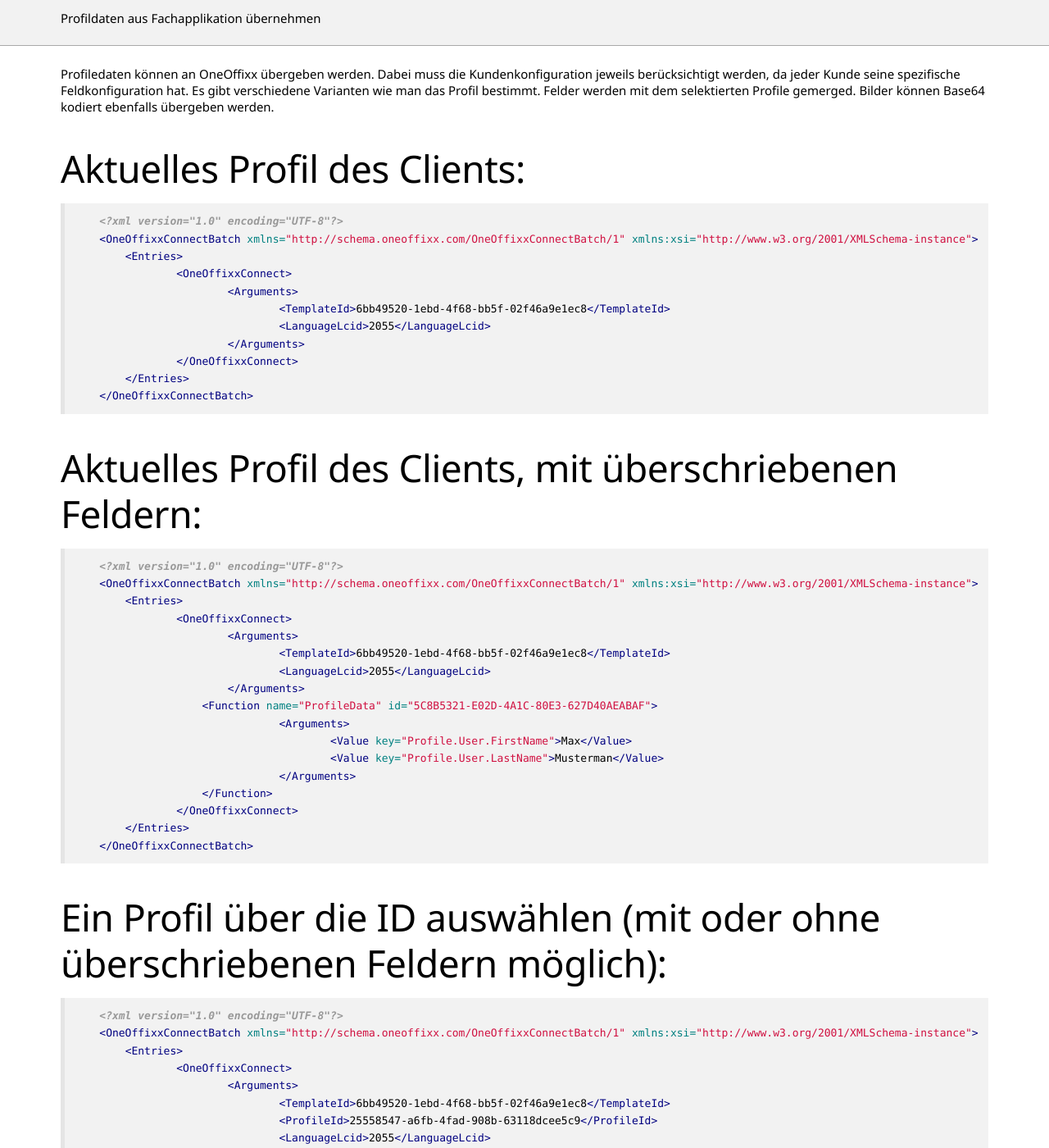
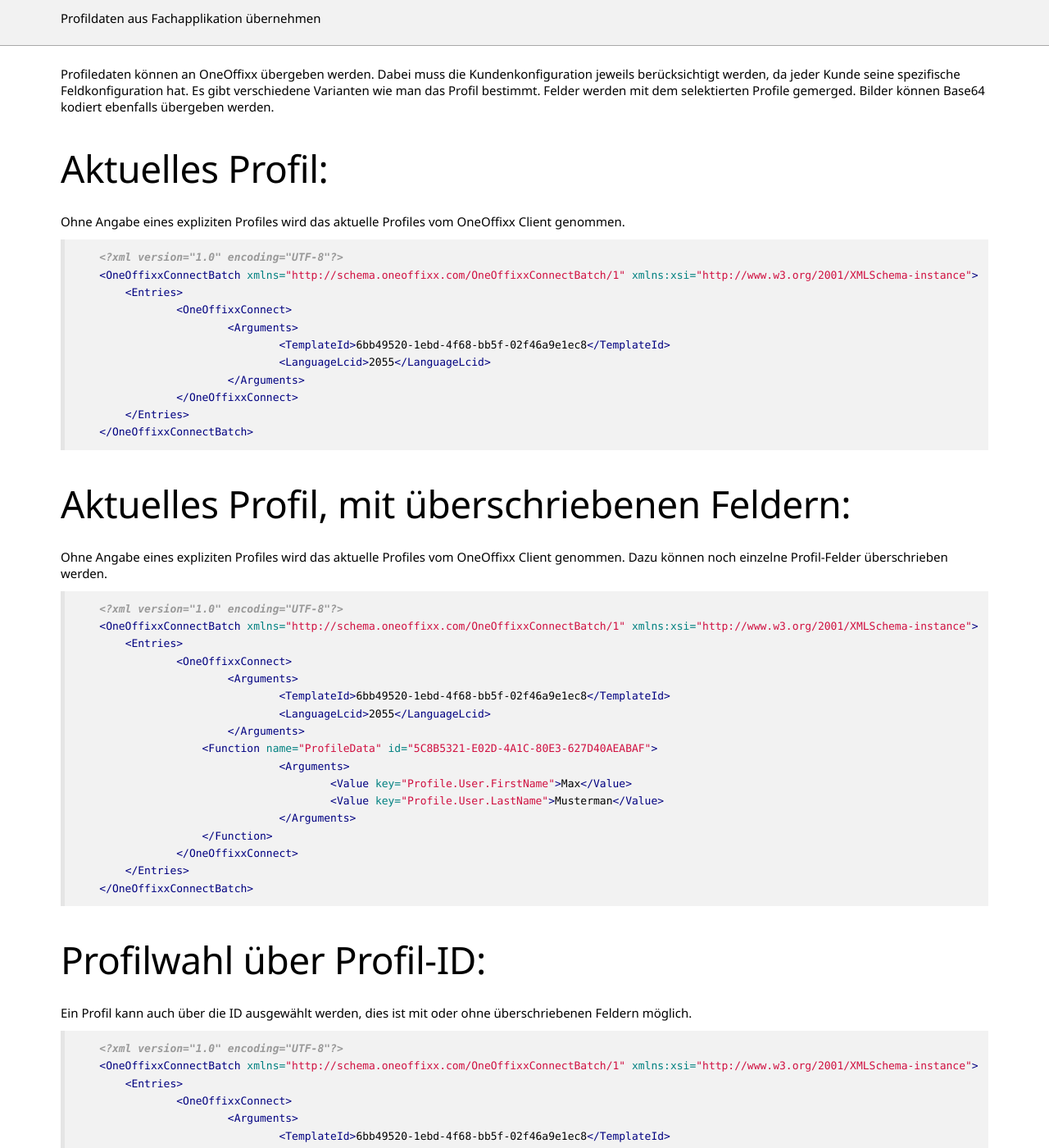
Before and after one commit to primesoft-group/oneoffixx-docs, a Jekyll site: the page built from _pages/connect/de/usecases-profiledata.md, in a window 1280 px wide and 1400 px high, scrolled down 248 px. Shown: the whole window at 82% size. Built offline with Jekyll 4.4.1, drawn with Linux system fonts in a browser that asks for light colours; nearby versions of some CDN libraries; some web fonts are replaced; some of the changed text lies outside the part shown.

Commit message:
Update usecases-profiledata.md

````diff
--- a/_pages/connect/de/usecases-profiledata.md
+++ b/_pages/connect/de/usecases-profiledata.md
@@ -8,7 +8,9 @@
 Profiledaten können an OneOffixx übergeben werden. Dabei muss die Kundenkonfiguration jeweils berücksichtigt werden, da jeder Kunde seine spezifische Feldkonfiguration hat.
 Es gibt verschiedene Varianten wie man das Profil bestimmt. Felder werden mit dem selektierten Profile gemerged. Bilder können Base64 kodiert ebenfalls übergeben werden.
 
-## Aktuelles Profil des Clients:
+## Aktuelles Profil:
+
+Ohne Angabe eines expliziten Profiles wird das aktuelle Profiles vom OneOffixx Client genommen.
 
 ```xml
     <?xml version="1.0" encoding="UTF-8"?>
@@ -24,7 +26,9 @@
     </OneOffixxConnectBatch>
 ```
 
-## Aktuelles Profil des Clients, mit überschriebenen Feldern:
+## Aktuelles Profil, mit überschriebenen Feldern:
+
+Ohne Angabe eines expliziten Profiles wird das aktuelle Profiles vom OneOffixx Client genommen. Dazu können noch einzelne Profil-Felder überschrieben werden.
 
 ```xml
     <?xml version="1.0" encoding="UTF-8"?>
@@ -46,7 +50,9 @@
     </OneOffixxConnectBatch>
 ```
 
-## Ein Profil über die ID auswählen (mit oder ohne überschriebenen Feldern möglich):
+## Profilwahl über Profil-ID:
+
+Ein Profil kann auch über die ID ausgewählt werden, dies ist mit oder ohne überschriebenen Feldern möglich.
 
 ```xml
     <?xml version="1.0" encoding="UTF-8"?>
@@ -69,7 +75,9 @@
     </OneOffixxConnectBatch>
 ```
 
-## Ein Profil über dessen Namen auswählen (mit oder ohne überschriebenen Feldern möglich):
+## Profilwahl über Name:
+
+Ein Profil kann auch über dessen Name ausgewählt werden, dies ist mit oder ohne überschriebenen Feldern möglich.
 
 ```xml
     <?xml version="1.0" encoding="UTF-8"?>
````
